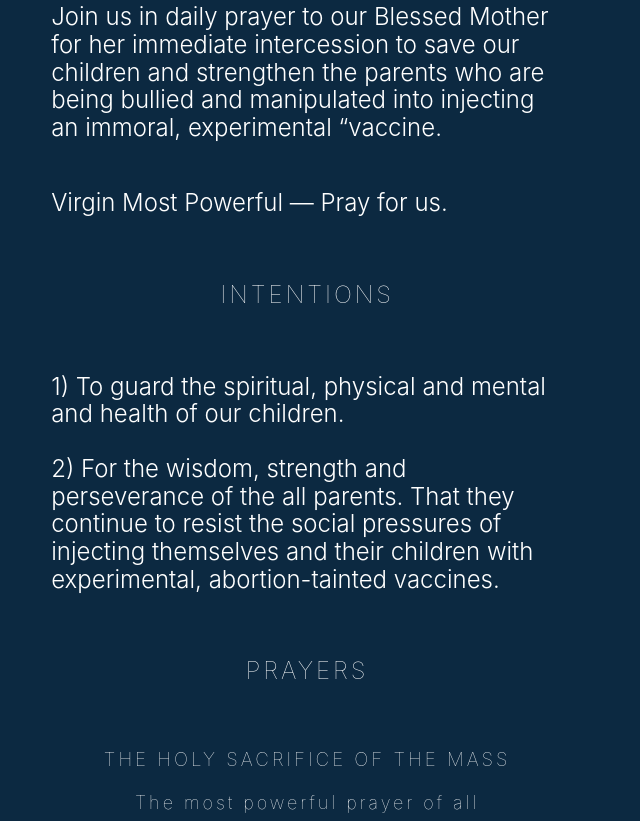
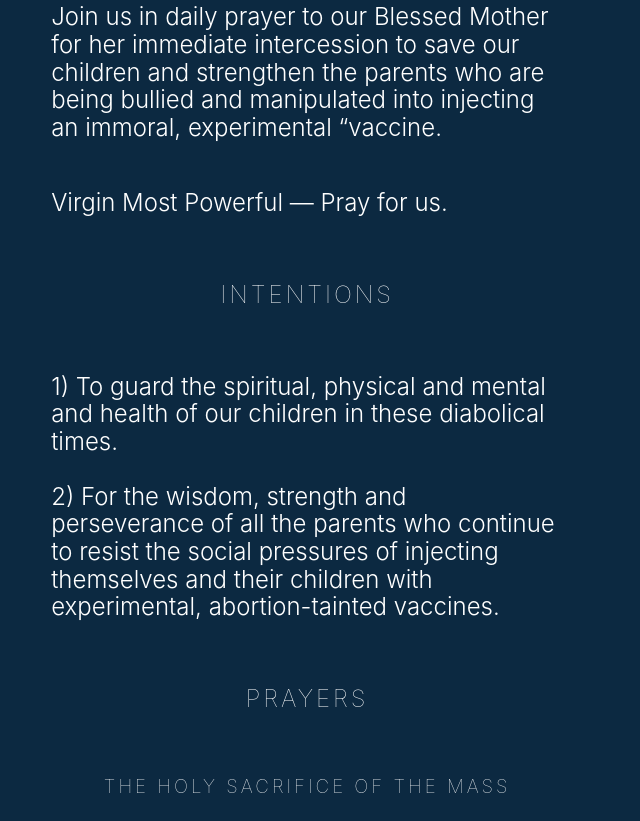
Before and after one commit to isaacdpierce/immaculate-militia, a Gatsby site: page / in a window 1280 px wide. Shown: the part 509-1330 px from the top of the page, without its empty margins (0-640 px from the left). Built offline with nearby package versions, Linux system fonts and the light colour scheme; Gatsby itself is replaced by a stand-in of ours.

Commit message:
Changes text content

```diff
--- a/src/pages/index.js
+++ b/src/pages/index.js
@@ -97,10 +97,10 @@ const IndexPage = () => {
             <br />
           </h2>
           <p style={paragraphStyles}>
-          1) To guard the spiritual, physical and mental and health of our children.
+          1) To guard the spiritual, physical and mental and health of our children in these diabolical times.
           <br/>
           <br/>
-          2) For the wisdom, strength and perseverance of the all parents. That they continue to resist the social pressures of injecting themselves and their children with experimental, abortion-tainted vaccines.
+          2) For the wisdom, strength and perseverance of all the parents who continue to resist the social pressures of injecting themselves and their children with experimental, abortion-tainted vaccines.
           </p>
           <h2 style={headingStyles}>
             Prayers
```
